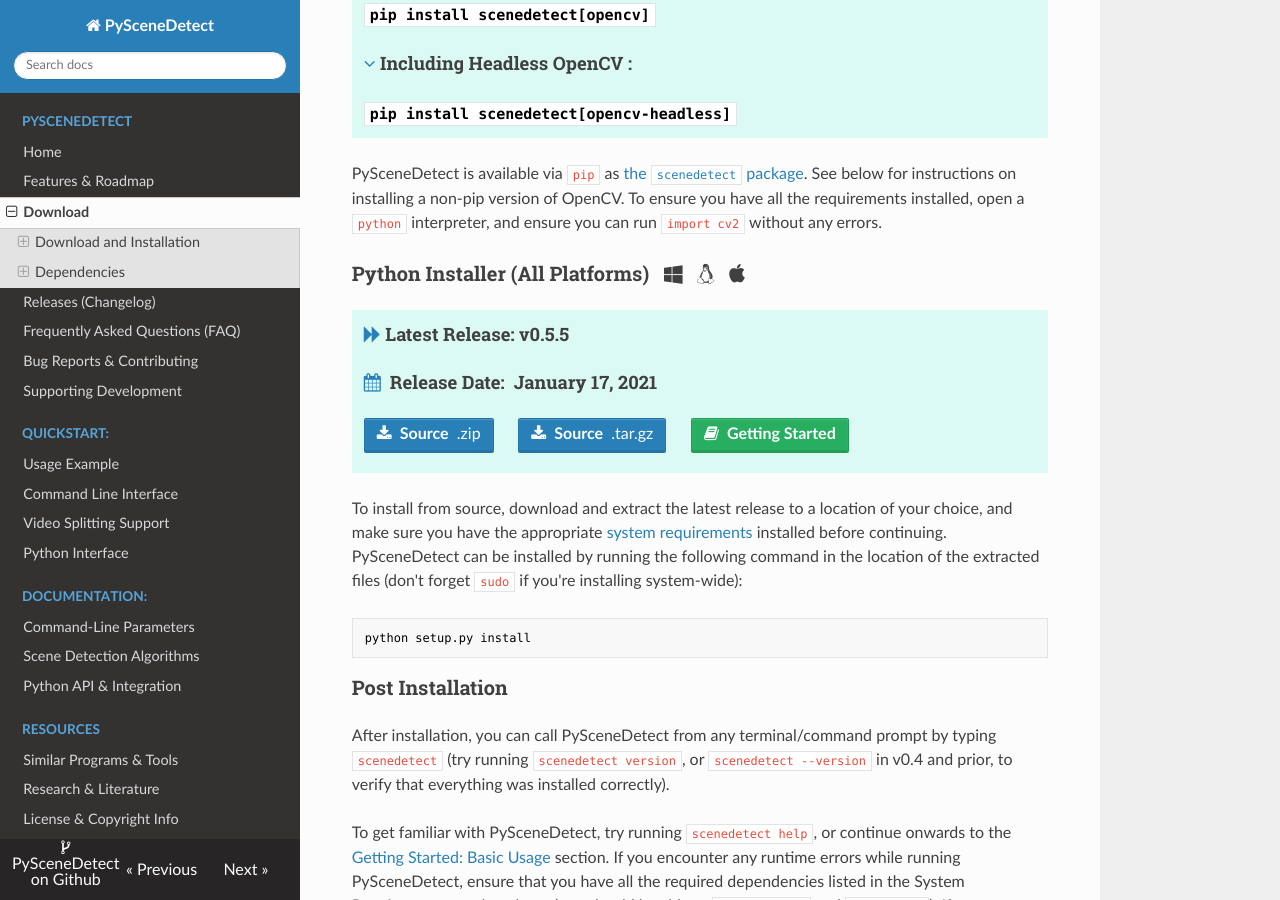
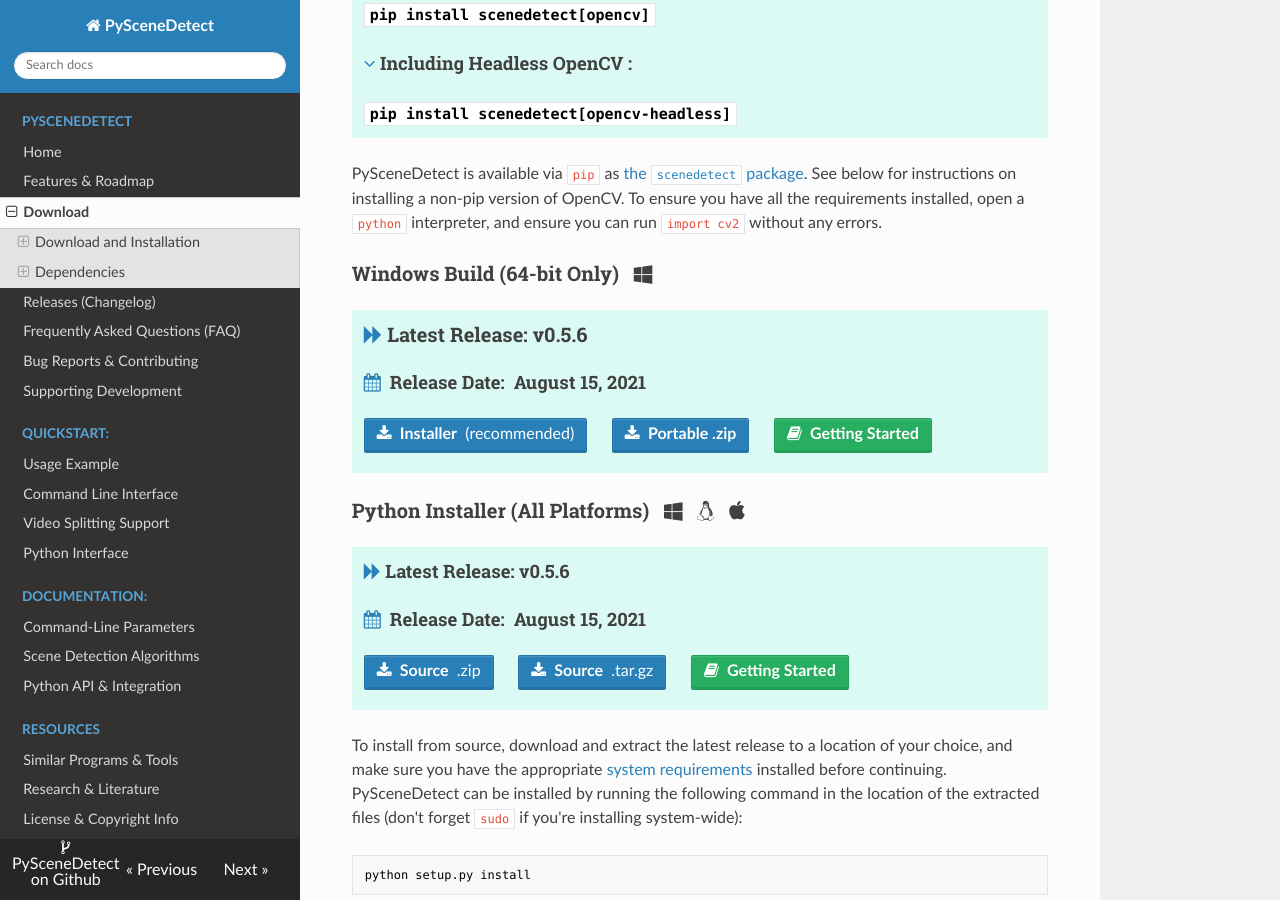
Before and after one commit to vovamushak/PySceneDetect, an MkDocs documentation site: the page built from docs/download.md, in a window 1280 px wide and 900 px high, scrolled down 494 px. Built offline with MkDocs 1.6.1, drawn with Linux system fonts in a browser that asks for light colours; nearby versions of some CDN libraries; old or Windows-style settings are respelled for this version of MkDocs.

```diff
--- a/docs/download.md
+++ b/docs/download.md
@@ -18,12 +18,20 @@ PySceneDetect is compatible with both Python 2 and 3.  Note that Python 3 usuall
 
 PySceneDetect is available via `pip` as [the `scenedetect` package](https://pypi.org/project/scenedetect/).  See below for instructions on installing a non-pip version of OpenCV.  To ensure you have all the requirements installed, open a `python` interpreter, and ensure you can run `import cv2` without any errors.
 
+### Windows Build (64-bit Only) &nbsp; <span class="wy-text-neutral"><span class="fa fa-windows"></span></span>
+
+<div class="important">
+<h3 class="wy-text-neutral"><span class="fa fa-forward wy-text-info"></span> Latest Release: <b class="wy-text-neutral">v0.5.6</b></h3>
+<h4 class="wy-text-neutral"><span class="fa fa-calendar wy-text-info"></span>&nbsp; Release Date:&nbsp; <b>August 15, 2021</b></h4>
+<a href="https://github.com/Breakthrough/PySceneDetect/releases/download/v0.5.6/PySceneDetect-0.5.6-win64.exe" class="btn btn-info" style="margin-bottom:8px;" role="button"><span class="fa fa-download"></span>&nbsp; <b>Installer</b>&nbsp;&nbsp;(recommended)</a> &nbsp;&nbsp;&nbsp;&nbsp; <a href="https://github.com/Breakthrough/PySceneDetect/releases/download/v0.5.6/PySceneDetect-0.5.6-win64-portable.zip" class="btn btn-info" style="margin-bottom:8px;" role="button"><span class="fa fa-download"></span>&nbsp; <b>Portable .zip</b></a> &nbsp;&nbsp;&nbsp;&nbsp; <a href="../examples/usage/" class="btn btn-success" style="margin-bottom:8px;" role="button"><span class="fa fa-book"></span>&nbsp; <b>Getting Started</b></a>
+</div>
+
 ### Python Installer (All Platforms) &nbsp; <span class="wy-text-neutral"><span class="fa fa-windows"></span> &nbsp; <span class="fa fa-linux"></span> &nbsp; <span class="fa fa-apple"></span></span></h3>
 
 <div class="important">
-<h4 class="wy-text-neutral"><span class="fa fa-forward wy-text-info"></span> Latest Release: <b class="wy-text-neutral">v0.5.5</b></h4>
-<h4 class="wy-text-neutral"><span class="fa fa-calendar wy-text-info"></span>&nbsp; Release Date:&nbsp; <b>January 17, 2021</b></h4>
-<a href="https://github.com/Breakthrough/PySceneDetect/archive/v0.5.5.zip" class="btn btn-info" style="margin-bottom:8px;" role="button"><span class="fa fa-download"></span>&nbsp; <b>Source</b>&nbsp;&nbsp;.zip</a> &nbsp;&nbsp;&nbsp;&nbsp; <a href="https://github.com/Breakthrough/PySceneDetect/archive/v0.5.5.tar.gz" class="btn btn-info" style="margin-bottom:8px;" role="button"><span class="fa fa-download"></span>&nbsp; <b>Source</b>&nbsp;&nbsp;.tar.gz</a> &nbsp;&nbsp;&nbsp;&nbsp; <a href="../examples/usage/" class="btn btn-success" style="margin-bottom:8px;" role="button"><span class="fa fa-book"></span>&nbsp; <b>Getting Started</b></a>
+<h4 class="wy-text-neutral"><span class="fa fa-forward wy-text-info"></span> Latest Release: <b class="wy-text-neutral">v0.5.6</b></h4>
+<h4 class="wy-text-neutral"><span class="fa fa-calendar wy-text-info"></span>&nbsp; Release Date:&nbsp; <b>August 15, 2021</b></h4>
+<a href="https://github.com/Breakthrough/PySceneDetect/archive/v0.5.6.zip" class="btn btn-info" style="margin-bottom:8px;" role="button"><span class="fa fa-download"></span>&nbsp; <b>Source</b>&nbsp;&nbsp;.zip</a> &nbsp;&nbsp;&nbsp;&nbsp; <a href="https://github.com/Breakthrough/PySceneDetect/archive/v0.5.6.tar.gz" class="btn btn-info" style="margin-bottom:8px;" role="button"><span class="fa fa-download"></span>&nbsp; <b>Source</b>&nbsp;&nbsp;.tar.gz</a> &nbsp;&nbsp;&nbsp;&nbsp; <a href="../examples/usage/" class="btn btn-success" style="margin-bottom:8px;" role="button"><span class="fa fa-book"></span>&nbsp; <b>Getting Started</b></a>
 </div>
 
 To install from source, download and extract the latest release to a location of your choice, and make sure you have the appropriate [system requirements](#dependencies) installed before continuing.  PySceneDetect can be installed by running the following command in the location of the extracted files (don't forget `sudo` if you're installing system-wide):
--- a/manual/index.rst
+++ b/manual/index.rst
@@ -4,7 +4,7 @@
 
 
 #######################################################################
-PySceneDetect v0.5.6dev0 Manual
+PySceneDetect v0.5.6 Manual
 #######################################################################
 
 This manual refers to both the PySceneDetect
--- a/scenedetect/__init__.py
+++ b/scenedetect/__init__.py
@@ -52,7 +52,7 @@ from scenedetect.detectors import AdaptiveDetector
 
 # Used for module identification and when printing version & about info
 # (e.g. calling `scenedetect version` or `scenedetect about`).
-__version__ = 'v0.5.6a0'
+__version__ = 'v0.5.6'
 
 # About & copyright message string shown for the 'about' CLI command (scenedetect about).
 
--- a/setup.py
+++ b/setup.py
@@ -71,7 +71,7 @@ def get_extra_requires():
 
 setup(
     name='scenedetect',
-    version='0.5.6dev0',
+    version='0.5.6',
     description="A cross-platform, OpenCV-based video scene detection program and Python library. ",
     long_description=open('package-info.rst').read(),
     author='Brandon Castellano',
```
Also changed, not shown: README.md (+1 -1 lines), docs/changelog.md (+4 -2 lines), docs/index.md (+1 -1 lines), 1 other file.
